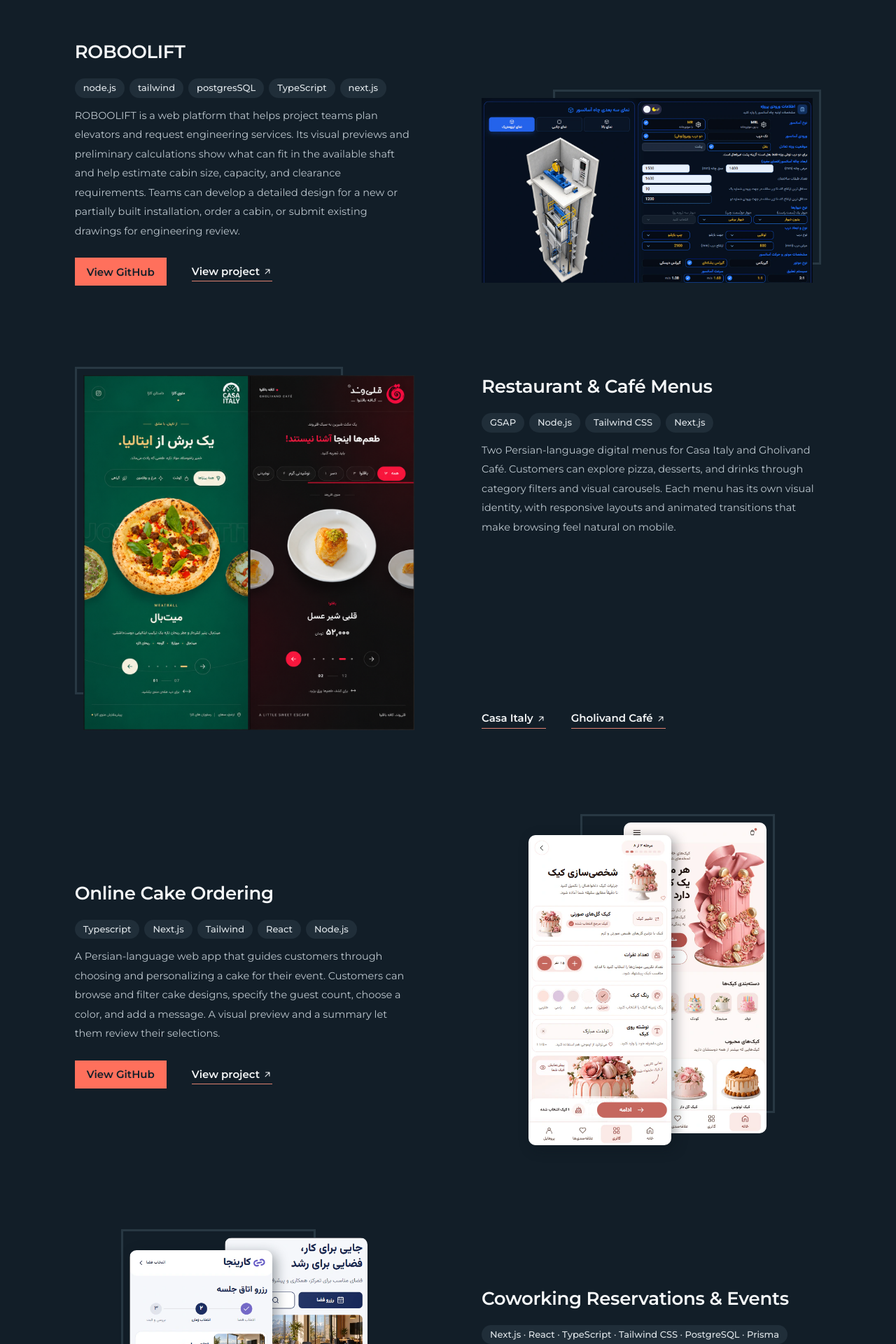
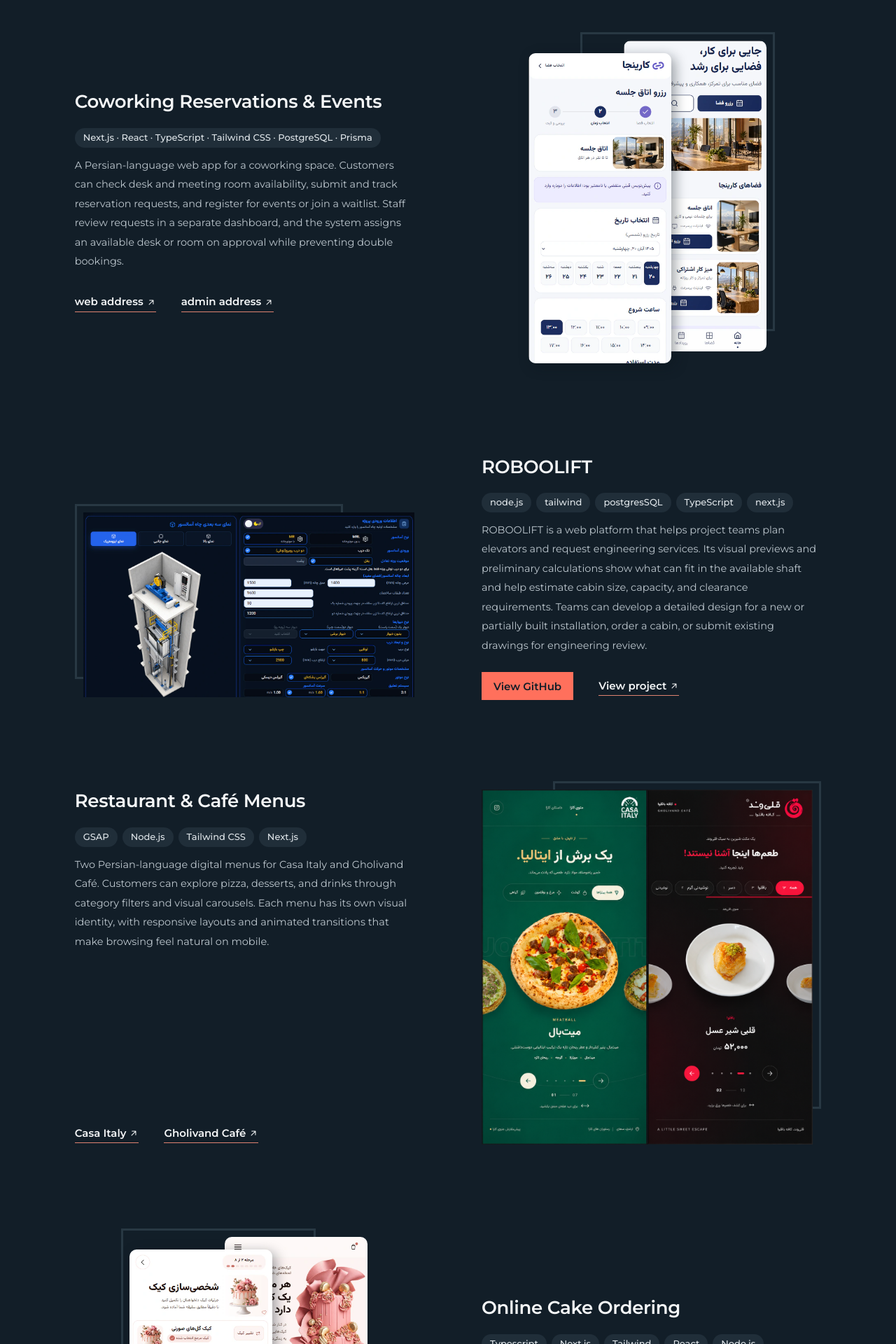
Before and after one commit to amir-rafigh/amir-rafigh-website, a Next.js app: page / in a window 1280 px wide. Shown: the part 1320-3240 px from the top of the page at 70% size. Built offline with nearby package versions, Linux system fonts and the light colour scheme.

Commit message:
Add shared workspace app project details, including Persian translations for title, description, and images; replace movie titles API project with cake ordering app, updating its details and images for consistency.

```diff
--- a/src/data/portfolio-locales.ts
+++ b/src/data/portfolio-locales.ts
@@ -82,6 +82,13 @@ type ProjectTranslation = {
 };
 
 const projectTranslations: Record<string, ProjectTranslation> = {
+  "shared-workspace-app": {
+    title: "رزرو فضای کار اشتراکی و رویدادها",
+    description: "یک برنامه تحت وب فارسی برای فضای کار اشتراکی. مشتریان می‌توانند وضعیت میزها و اتاق‌های جلسه را بررسی کنند، درخواست رزرو ثبت و پیگیری کنند و در رویدادها نام‌نویسی کنند یا به فهرست انتظار بپیوندند. کارکنان درخواست‌ها را در داشبوردی جداگانه بررسی می‌کنند و سامانه پس از تأیید، یک میز یا اتاق آزاد را اختصاص می‌دهد و از رزرو هم‌زمان آن جلوگیری می‌کند.",
+    alt: "صفحهٔ اصلی فارسی فضای کار اشتراکی با نمایش اتاق جلسه و میز اشتراکی",
+    overlayAlt: "صفحهٔ رزرو اتاق جلسه با گزینه‌های انتخاب تاریخ و ساعت شروع",
+    demoLabels: ["آدرس وب", " آدرس ادمین پنل"],
+  },
   battleship: {
     title: "روبولیفت (ROBOOLIFT)",
     description: "روبولیفت یک پلتفرم تحت وب است که به تیم‌های پروژه در طراحی آسانسور و درخواست خدمات مهندسی کمک می‌کند. پیش‌نمایش‌های بصری و محاسبات اولیهٔ آن نشان می‌دهند چه آسانسوری در فضای چاه موجود قابل اجراست و به برآورد ابعاد کابین، ظرفیت و فواصل ایمنی مورد نیاز کمک می‌کنند. تیم‌ها می‌توانند برای نصب جدید یا پروژهٔ نیمه‌ساخته، طراحی تفصیلی تهیه کنند، کابین سفارش دهند یا نقشه‌های موجود را برای بررسی مهندسی ارسال کنند.",
@@ -93,17 +100,11 @@ const projectTranslations: Record<string, ProjectTranslation> = {
     alt: "منوی سبزرنگ پیتزای کازا ایتالی و منوی مشکی و قرمز دسر کافه قلی‌وند در کنار هم",
     demoLabels: ["کازا ایتالی", "کافه قلی‌وند"],
   },
-  "movie-titles-api": {
+  "cake-ordering-app": {
     title: "سفارش آنلاین کیک",
     description: "یک برنامه ارسال سفارش آنلاین کیک که مشتریان را در انتخاب و شخصی‌سازی کیک مراسمشان راهنمایی می‌کند. مشتریان می‌توانند طرح‌های کیک را مرور و فیلتر کنند، تعداد مهمانان و رنگ کیک را مشخص کنند و پیام دلخواهشان را اضافه کنند. پیش‌نمایش تصویری و خلاصهٔ سفارش، امکان بازبینی انتخاب‌ها را فراهم می‌کنند.",
     alt: "صفحهٔ اصلی سفارش کیک فارسی با تصویر یک کیک صورتی چندطبقه",
     overlayAlt: "صفحهٔ شخصی‌سازی کیک با گزینه‌های تعداد مهمانان، رنگ و پیام دلخواه",
-  },
-  "javascript-calculator": {
-    title: "رزرو فضای کار اشتراکی و رویدادها",
-    description: "یک برنامه تحت وب فارسی برای فضای کار اشتراکی. مشتریان می‌توانند وضعیت میزها و اتاق‌های جلسه را بررسی کنند، درخواست رزرو ثبت و پیگیری کنند و در رویدادها نام‌نویسی کنند یا به فهرست انتظار بپیوندند. کارکنان درخواست‌ها را در داشبوردی جداگانه بررسی می‌کنند و سامانه پس از تأیید، یک میز یا اتاق آزاد را اختصاص می‌دهد و از رزرو هم‌زمان آن جلوگیری می‌کند.",
-    alt: "صفحهٔ اصلی فارسی فضای کار اشتراکی با نمایش اتاق جلسه و میز اشتراکی",
-    overlayAlt: "صفحهٔ رزرو اتاق جلسه با گزینه‌های انتخاب تاریخ و ساعت شروع",
   },
   "retail-landing-pages": {
     title: "صفحات معرفی فروشگاه‌های محلی",
--- a/src/data/portfolio.ts
+++ b/src/data/portfolio.ts
@@ -64,6 +64,31 @@ export const statistics = [
 
 export const projects: Project[] = [
   {
+    id: "shared-workspace-app",
+    title: "Coworking Reservations & Events",
+    technologies: ["Next.js · React · TypeScript · Tailwind CSS · PostgreSQL · Prisma"],
+    description:
+     "A Persian-language web app for a coworking space. Customers can check desk and meeting room availability, submit and track reservation requests, and register for events or join a waitlist. Staff review requests in a separate dashboard, and the system assigns an available desk or room on approval while preventing double bookings.",
+    image: {
+      src: "/portfolio/coworking-home.webp",
+      alt: "Persian coworking homepage showing a meeting room and a shared desk",
+      width: 347,
+      height: 754,
+      overlay: {
+        src: "/portfolio/coworking-room-reservation.webp",
+        alt: "Meeting room reservation screen with date and start time options",
+        width: 347,
+        height: 752,
+      },
+    },
+    repositoryUrl: "",
+    demoUrl: "",
+    demoLinks: [
+      { label: "web address", href: "https://kar-inja.vercel.app/" },
+      { label: "admin address", href: "https://kar-inja-t777h.vercel.app/admin" },
+    ],
+  },
+  {
     id: "battleship",
     title: "ROBOOLIFT",
     technologies: ["node.js", "tailwind", "postgresSQL", "TypeScript", "next.js"],
@@ -83,7 +108,7 @@ export const projects: Project[] = [
     title: "Restaurant & Café Menus",
     technologies: ["GSAP", "Node.js", "Tailwind CSS", "Next.js"],
     description:
-      "Two Persian-language digital menus for Casa Italy and Gholivand Café. Customers can explore pizza, desserts, and drinks through category filters and visual carousels. Each menu has its own visual identity, with responsive layouts and animated transitions that make browsing feel natural on mobile.",
+    "Two Persian-language digital menus for Casa Italy and Gholivand Café. Customers can explore pizza, desserts, and drinks through category filters and visual carousels. Each menu has its own visual identity, with responsive layouts and animated transitions that make browsing feel natural on mobile.",
     image: {
       src: "/portfolio/food-menus.png",
       alt: "Casa Italy's green pizza menu and Gholivand Café's black and red dessert menu side by side",
@@ -99,7 +124,7 @@ export const projects: Project[] = [
     ],
   },
   {
-    id: "movie-titles-api",
+    id: "cake-ordering-app",
     title: "Online Cake Ordering ",
     technologies: ["Typescript", "Next.js" ,"Tailwind", "React","Node.js" ],
     description: "A Persian-language web app that guides customers through choosing and personalizing a cake for their event. Customers can browse and filter cake designs, specify the guest count, choose a color, and add a message. A visual preview and a summary let them review their selections.",
@@ -117,27 +142,6 @@ export const projects: Project[] = [
     },
     repositoryUrl: "",
     demoUrl: "https://cake-custom.vercel.app/",
-  },
-  {
-    id: "javascript-calculator",
-    title: "Coworking Reservations & Events",
-    technologies: ["Next.js · React · TypeScript · Tailwind CSS · PostgreSQL · Prisma"],
-    description:
-     "A Persian-language web app for a coworking space. Customers can check desk and meeting room availability, submit and track reservation requests, and register for events or join a waitlist. Staff review requests in a separate dashboard, and the system assigns an available desk or room on approval while preventing double bookings.",
-    image: {
-      src: "/portfolio/coworking-home.webp",
-      alt: "Persian coworking homepage showing a meeting room and a shared desk",
-      width: 347,
-      height: 754,
-      overlay: {
-        src: "/portfolio/coworking-room-reservation.webp",
-        alt: "Meeting room reservation screen with date and start time options",
-        width: 347,
-        height: 752,
-      },
-    },
-    repositoryUrl: "",
-    demoUrl: "https://kar-inja.vercel.app/",
   },
   {
     id: "retail-landing-pages",
```
